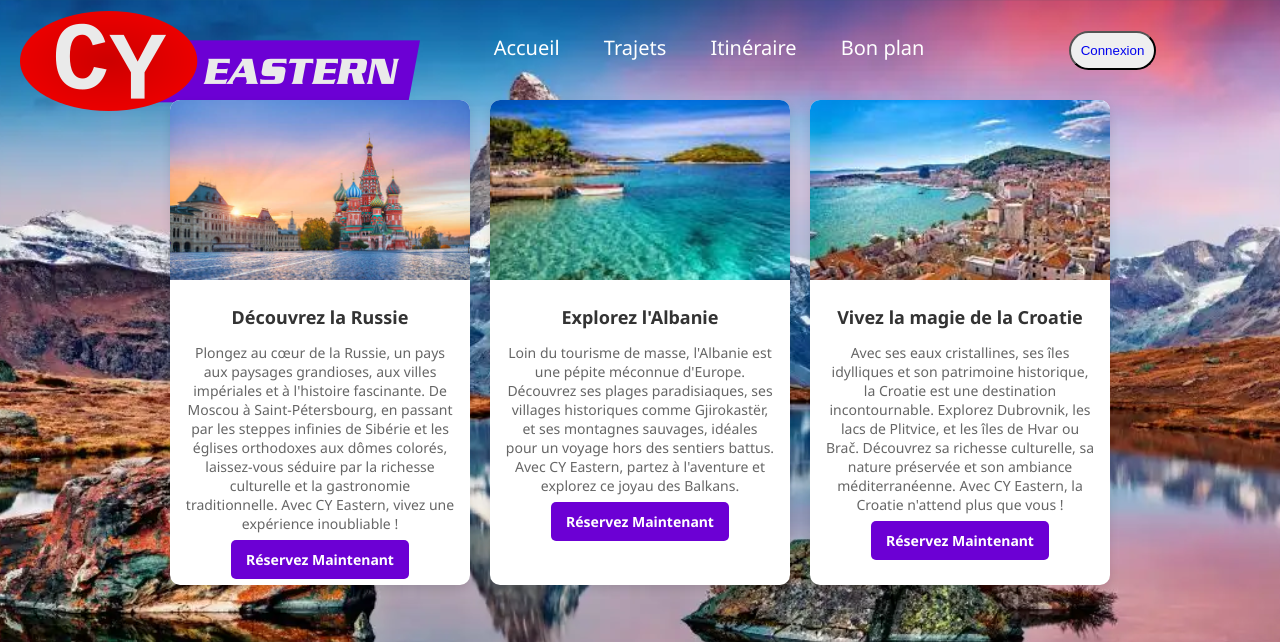
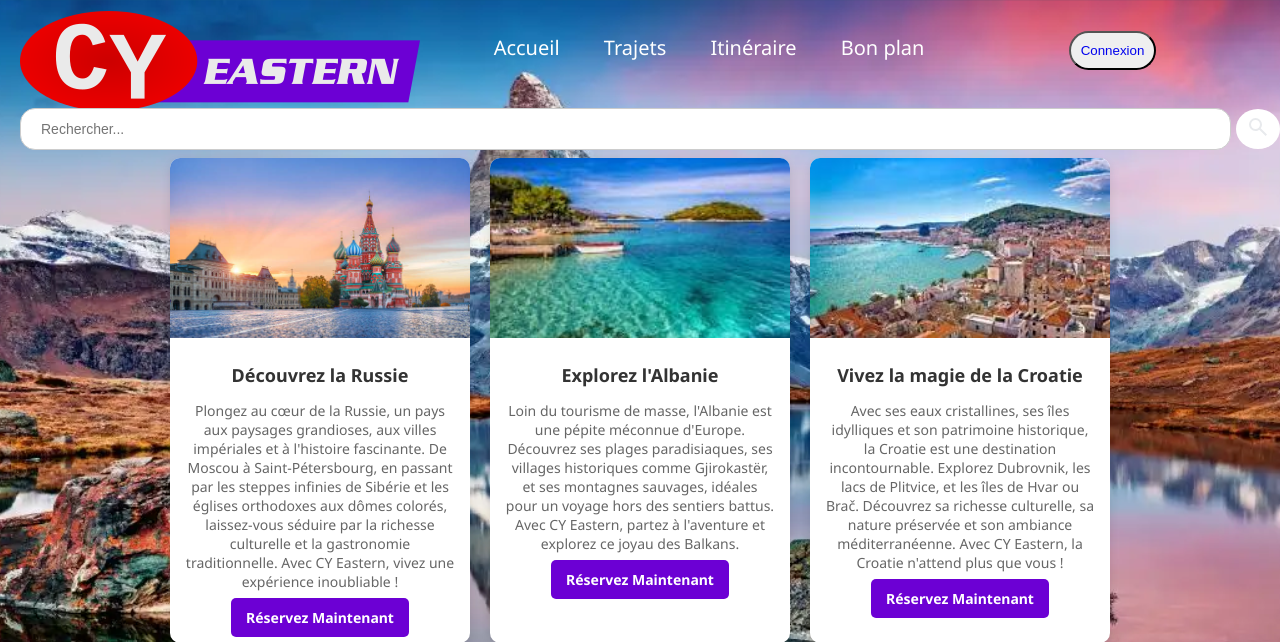
Before and after one commit to valerierx/Click-journeY, a PHP site: page /presentation.html in a window 1280 px wide. Shown: the top 642 px of the page. Run offline with PHP 8.4, Linux system fonts and the light colour scheme.

Commit message:
ajout barre de recherche page presentation

```diff
--- a/presentation.html
+++ b/presentation.html
@@ -23,8 +23,15 @@
       <i class='bx bx-search-alt'></i>
         <!--Loupe de recherche-->
   </div>
+  <div class="barre-recherche">
+    <input type="text" class="recherche" placeholder="Rechercher...">
+    <button class="bouton-recherche"><svg xmlns="http://www.w3.org/2000/svg" height="24px" viewBox="0 -960 960 960" width="24px" fill="#e8eaed"><path d="M784-120 532-372q-30 24-69 38t-83 14q-109 0-184.5-75.5T120-580q0-109 75.5-184.5T380-840q109 0 184.5 75.5T640-580q0 44-14 83t-38 69l252 252-56 56ZM380-400q75 0 127.5-52.5T560-580q0-75-52.5-127.5T380-760q-75 0-127.5 52.5T200-580q0 75 52.5 127.5T380-400Z"/></svg></button>
+  </div>
+</div>
 </nav>
   </div>
+
+
  <!-- <img src="europe.jpg">-->
 
  <!--<div class="scrolling-text">
--- a/style.css
+++ b/style.css
@@ -115,7 +115,36 @@ ul .limenu a:hover {
 }
 /*Fin description accueil avec onglet inscription*/
 /*fin Accueil*/
-/*Présentation fin*/
+/*Debut Présentation*/
+/*Debut barre de recherche*/
+.barre-recherche {
+    display: flex;
+    align-items: center;
+    margin-left: 20px;
+  }
+
+  .recherche {
+    width: 200px;
+    padding: 8px;
+    border: 2px solid white;
+    border-radius: 15px;
+    outline: none;
+    font-size: 14px;
+  }
+
+  .bouton-recherche {
+    background-color: white;
+    border: none;
+    padding: 6px 10px;
+    margin-left: 5px;
+    border-radius: 50%;
+    cursor: pointer;
+    font-size: 16px;
+  }
+
+
+/*Fin barre de recherche*/
+/*Debut Carte */
 .contenant { /*créer pour dédier un emplacement pour les élements*/
     display: flex; /* Aligner les élements en ligne */
     gap: 20px; /* Espacement entre chaque éléments */
@@ -174,6 +203,8 @@ ul .limenu a:hover {
 .texte a:hover {
     background-color: #6c00d4;
 }
+/*Fin carte*/
+
 /*Présentation fin*/
 
 
```
Also changed, not shown: 10 other files.
